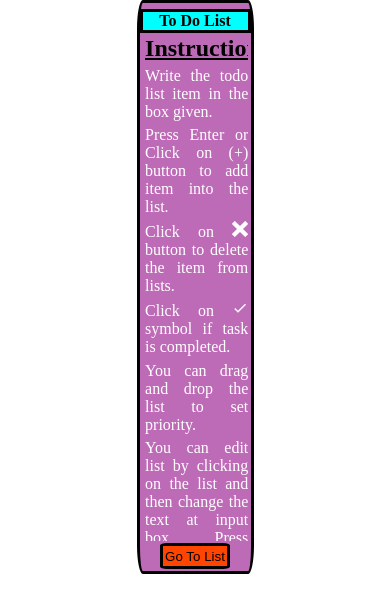
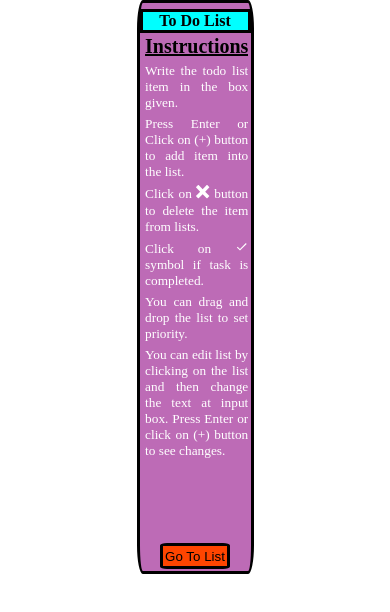
Before and after one commit to juhikumarimodi6/React-todo-list, a React (Create React App) app: page / in a window 390 px wide. Both pictures are taken after a click on the button "Need Help". Shown: the top 612 px of the page. Built offline with nearby package versions, Linux system fonts and the light colour scheme.

Commit message:
Update App.css

```diff
--- a/src/App.css
+++ b/src/App.css
@@ -144,4 +144,7 @@ body {
   .item-input {
     font-size:smaller;
   }
+  .instructions {
+    font-size: smaller;
+  }
 }
```
